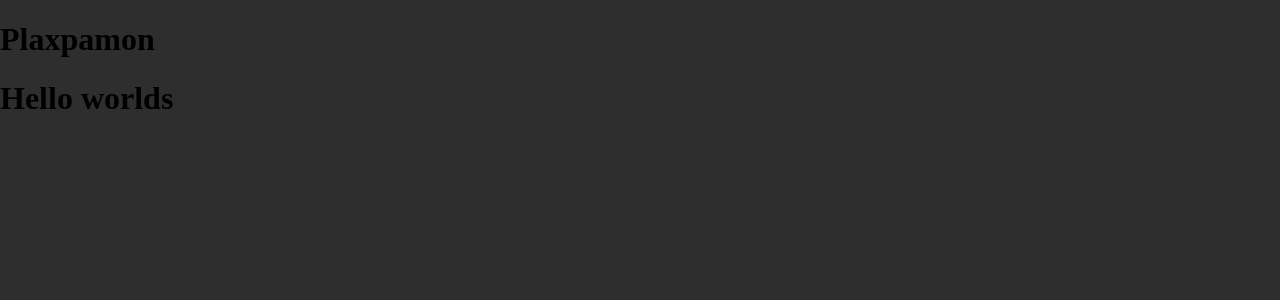
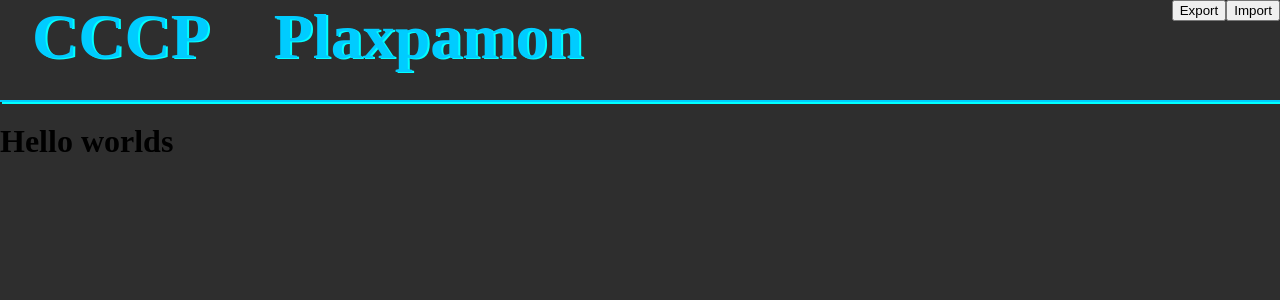
Before and after one commit to Snowcart/cyberpunk-character-console-project, a React app in the folder app/: page / in a window 1280 px wide. Shown: the top 300 px of the page. Built offline with nearby package versions, Linux system fonts and the light colour scheme.

Commit message:
Adding buttons to title header

```diff
--- a/app/src/title/Title.tsx
+++ b/app/src/title/Title.tsx
@@ -1,9 +1,41 @@
 import * as React from 'react';
 import { characterContext } from '../models/Context/CharacterContext';
+import styled from 'styled-components';
 
 const Title = () => {
 	const characterCtx = React.useContext(characterContext);
-	return <h1>{characterCtx.character.name}</h1>;
+
+	const TitleBar = styled.div`
+		width: 100%;
+		height: 100px;
+		border-bottom: 2px solid #00ccff;
+		box-shadow: 2px 2px #00ffff;
+	`;
+
+	const Button = styled.button`
+		float: right;
+	`;
+
+	const Heading = styled.h1`
+		color: #00ccff;
+		text-shadow: 2px 1px #00ffff;
+		display: inline-block;
+		margin: auto 32px auto;
+		font-size: 64px;
+		height: 100%;
+		vertical-align: middle;
+	`;
+
+	const titleBar = (
+		<TitleBar>
+			<Heading> CCCP </Heading>
+			<Heading>{characterCtx.character.name}</Heading>
+			<Button>Import</Button>
+			<Button>Export</Button>
+		</TitleBar>
+	);
+
+	return titleBar;
 };
 
 export default Title;
```
